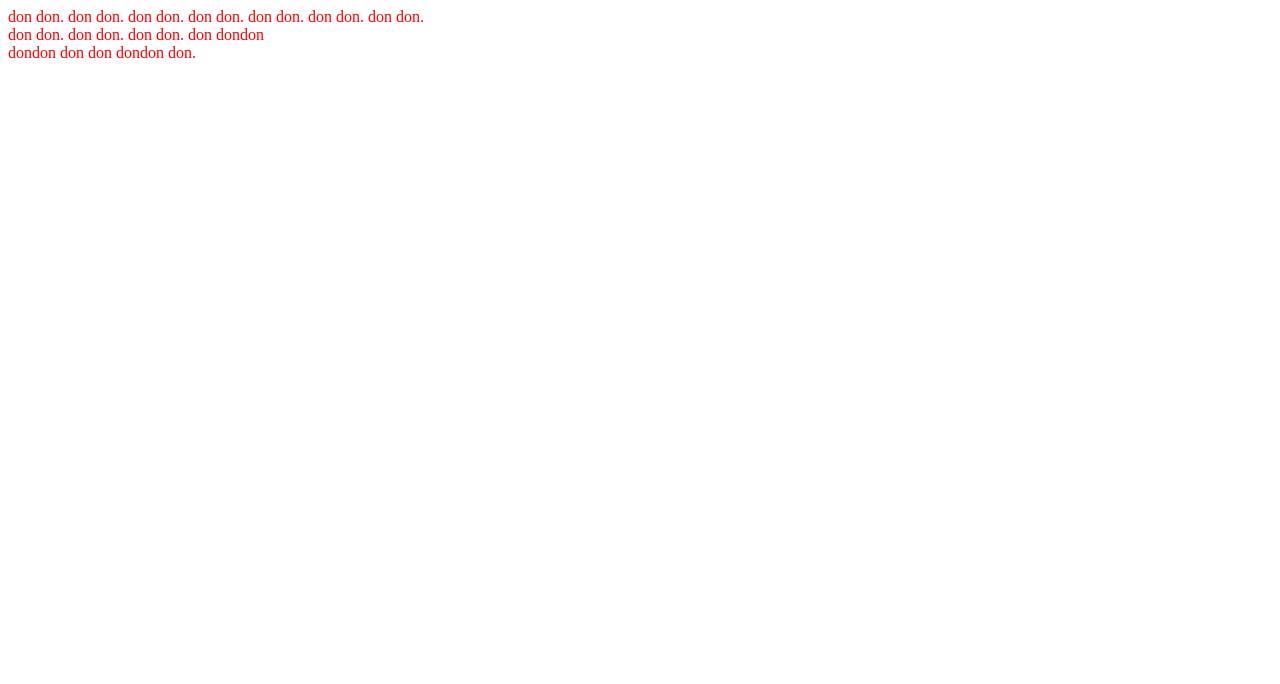
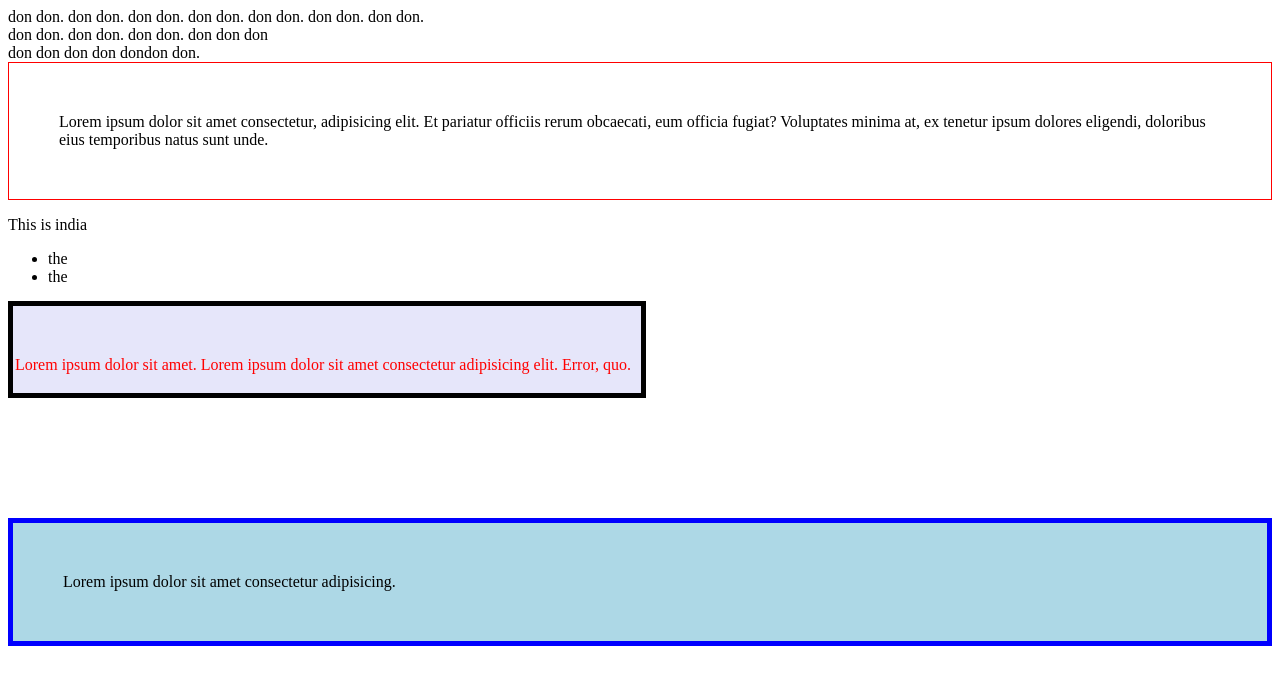
Before and after one commit to rhulshetty/Frontend_Training, a plain HTML site: page index.html in a window 1280 px wide. Drawn offline with Linux system fonts and the light colour scheme.

Commit message:
Add files via upload

```diff
--- a/index.html
+++ b/index.html
@@ -9,7 +9,35 @@
     <div class="header" id="rahul">
       don don. don don. don don. don don. don don. don don. don don.
       <br> don don.
-      don don. don don. don dondon <br> dondon don don dondon don.
+      don don. don don. don don don <br> don don don don dondon don.
+
+
+<div class="tom">Lorem ipsum dolor sit amet consectetur, adipisicing elit. Et pariatur officiis rerum obcaecati, eum officia fugiat? Voluptates minima at, ex tenetur ipsum dolores eligendi, doloribus eius temporibus natus sunt unde.
+</div>
+      <p>This is india</p>
+
+      <ul>
+        <li>the</li>
+        <li>the</li>
+
+
+      </ul>
     </div>
+
+    <br>
+    <br><br>
+
+
+
+    <span>Lorem ipsum dolor sit amet. Lorem ipsum dolor sit amet consectetur adipisicing elit. Error, quo.</span>
+
+    <br><br><br>
+    <br><br><br>
+    <br><br><br>
+<div class="cat" id="ids">
+  Lorem ipsum dolor sit amet consectetur adipisicing.
+</div>
+
+
   </body>
 </html>
--- a/style.css
+++ b/style.css
@@ -1,3 +1,26 @@
 body{
+ background-color:white;
+}
+
+.tom{
+    padding: 50px;
+    border: 1px solid red;
+}
+
+span{
     color: red;
+    border: 5px solid black;
+    padding: 50px 10px 20px 2px;
+    background-color:lavender;
+
 }
+
+.cat{
+    background-color: lightblue;
+    border: 5px solid blue;
+    padding: 50px;
+    color: black;
+}
+#ids:hover{
+    background-color: tomato;
+}
```
